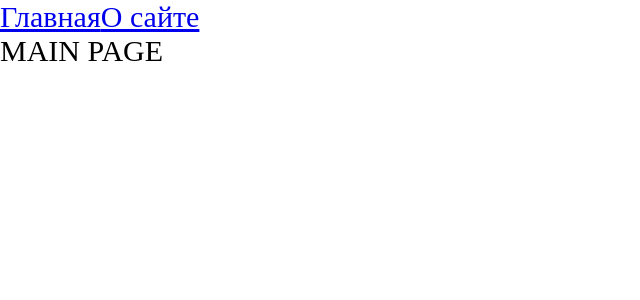
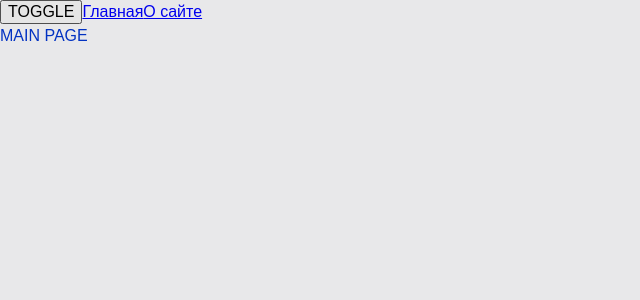
Before and after one commit to volkovVA/ulbi-project, a React app: page / in a window 1280 px wide. Shown: the top 300 px of the page, without its empty margins (0-640 px from the left). Built offline with nearby package versions, Linux system fonts and the light colour scheme.

Commit message:
feat(1-7): add themes, organize styles

```diff
--- a/src/App.tsx
+++ b/src/App.tsx
@@ -1,12 +1,16 @@
 import {Link, Route, Routes} from "react-router-dom";
-import "./index.scss";
+import "./styles/index.scss";
 import {MainPageAsync} from "./pages/MainPage/MainPage.async";
 import {AboutPageAsync} from "./pages/AboutPage/AboutPage.async";
 import {Suspense} from "react";
+import {useTheme} from "./theme/useTheme";
 
 const App = () => {
+    const {theme, toggleTheme} = useTheme();
+
     return (
-        <div className="app">
+        <div className={`app ${theme}`}>
+            <button onClick={toggleTheme}>TOGGLE</button>
             <Link to={'/'}>Главная</Link>
             <Link to={'/about'}>О сайте</Link>
             <Suspense fallback={<div>Loading...</div>}>
--- a/src/index.scss
+++ /dev/null
@@ -1,9 +0,0 @@
-* {
-  margin: 0;
-  padding: 0;
-  box-sizing: border-box;
-}
-
-.app {
-  font-size: 30px;
-}
--- a/src/index.tsx
+++ b/src/index.tsx
@@ -1,10 +1,13 @@
 import {render} from 'react-dom';
 import App from "./App";
 import {BrowserRouter} from "react-router-dom";
+import ThemeProvider from "./theme/ThemeProvider";
 
 render (
     <BrowserRouter>
-        <App />
+        <ThemeProvider>
+            <App />
+        </ThemeProvider>
     </BrowserRouter>,
     document.getElementById('root')
 )
--- /dev/null
+++ b/src/styles/index.scss
@@ -0,0 +1,13 @@
+@import "normalize.css";
+@import "variables/global";
+@import "themes/normal";
+@import "themes/dark";
+
+.app {
+  font: var(--font-m);
+
+  background: var(--bg-color);
+  color: var(--primary-color);
+
+  min-height: 100vh;
+}
--- /dev/null
+++ b/src/styles/themes/dark.scss
@@ -0,0 +1,6 @@
+.app.dark {
+  --bg-color: #02024f;
+
+  --primary-color: #049604;
+  --secondary-color: #04ff04;
+}
--- /dev/null
+++ b/src/styles/themes/normal.scss
@@ -0,0 +1,6 @@
+.app.light {
+  --bg-color: #e8e8ea;
+
+  --primary-color: #0232c2;
+  --secondary-color: #0449e0;
+}
--- /dev/null
+++ b/src/styles/variables/global.scss
@@ -0,0 +1,15 @@
+// CSS переменные нативное решение, почти все браузеры поддерживают css переменные
+// Их можно изменять из JS + дебажить в браузере удобнее
+// not SCSS variables!!!
+
+:root {
+  --font-family-main: Arial, Helvetica, sans-serif;
+
+  --font-size-m: 16px;
+  --font-line-m: 24px;
+  --font-m: var(--font-size-m) / var(--font-line-m) var(--font-family-main);
+
+  --font-size-l: 24px;
+  --font-line-l: 32px;
+  --font-l: var(--font-size-l) / var(--font-line-l) var(--font-family-main);
+}
--- /dev/null
+++ b/src/theme/ThemeContext.ts
@@ -0,0 +1,15 @@
+import {createContext, Dispatch, SetStateAction} from "react";
+
+export enum Theme {
+    LIGHT = 'light',
+    DARK = 'dark'
+}
+
+export interface ThemeContextProps {
+    theme?: Theme;
+    setTheme?: Dispatch<SetStateAction<Theme>>; // комменты 1 блок 7 видео
+}
+
+export const ThemeContext = createContext<ThemeContextProps>({});
+
+export const LOCAL_STORAGE_THEME_KEY = 'theme';
--- /dev/null
+++ b/src/theme/ThemeProvider.tsx
@@ -0,0 +1,28 @@
+import React, {FC, useMemo, useState} from 'react';
+import {LOCAL_STORAGE_THEME_KEY, Theme, ThemeContext} from './ThemeContext';
+
+// Type-guard  для проверки, чтобы потом не оказалось, что в теме лежит не "light/dark", а, например, число
+// Решение из комментов 1 блок 7 видео
+const isTheme = (value: any): value is Theme => typeof value === 'string' && (Theme.DARK === value || Theme.LIGHT === value);
+const getDefaultTheme = (): Theme => {
+    const defaultTheme = localStorage.getItem(LOCAL_STORAGE_THEME_KEY);
+
+    return isTheme(defaultTheme) ? defaultTheme : Theme.LIGHT;
+}
+
+const ThemeProvider: FC = ({children}) => {
+    const [theme, setTheme] = useState<Theme>(getDefaultTheme);
+
+    const defaultProps = useMemo(() => ({
+        theme: theme,
+        setTheme: setTheme
+    }), [theme])
+
+    return (
+        <ThemeContext.Provider value={defaultProps}>
+            {children}
+        </ThemeContext.Provider>
+    );
+};
+
+export default ThemeProvider;
--- /dev/null
+++ b/src/theme/useTheme.ts
@@ -0,0 +1,26 @@
+import {LOCAL_STORAGE_THEME_KEY, Theme, ThemeContext} from "./ThemeContext";
+import {useContext} from "react";
+
+interface UseThemeResult {
+    toggleTheme: () => void;
+    theme: Theme
+}
+
+export function  useTheme(): UseThemeResult {
+    const {theme, setTheme} = useContext(ThemeContext);
+
+    // Решение из комментов 1 блок 7 видео
+    const toggleTheme = () => {
+        setTheme((theme: Theme) => {
+            const newTheme = theme === Theme.DARK ? Theme.LIGHT : Theme.DARK;
+            localStorage.setItem(LOCAL_STORAGE_THEME_KEY, newTheme);
+
+            return newTheme;
+        });
+    }
+
+    return {
+        theme,
+        toggleTheme,
+    }
+}
```
Also changed, not shown: src/styles/normalize.css (added).
